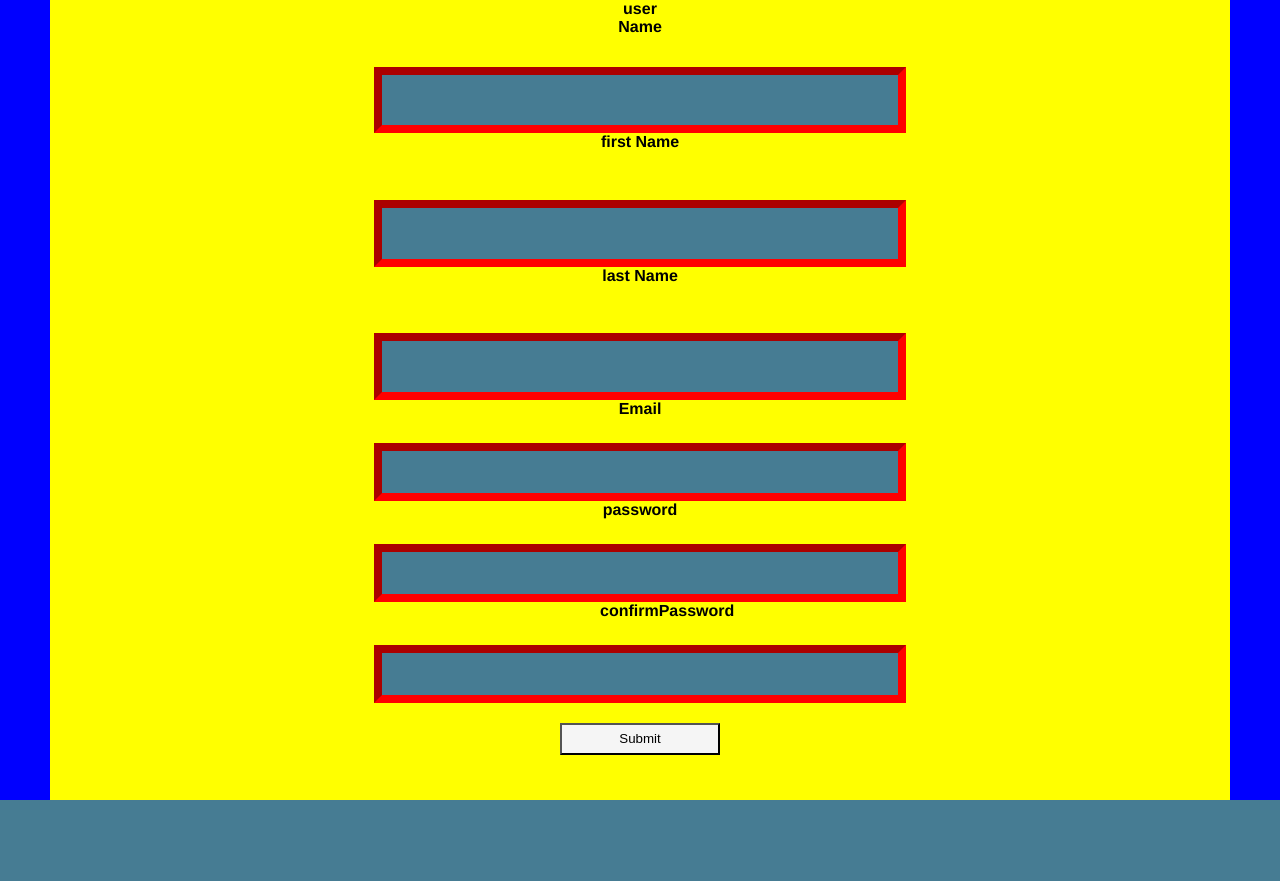
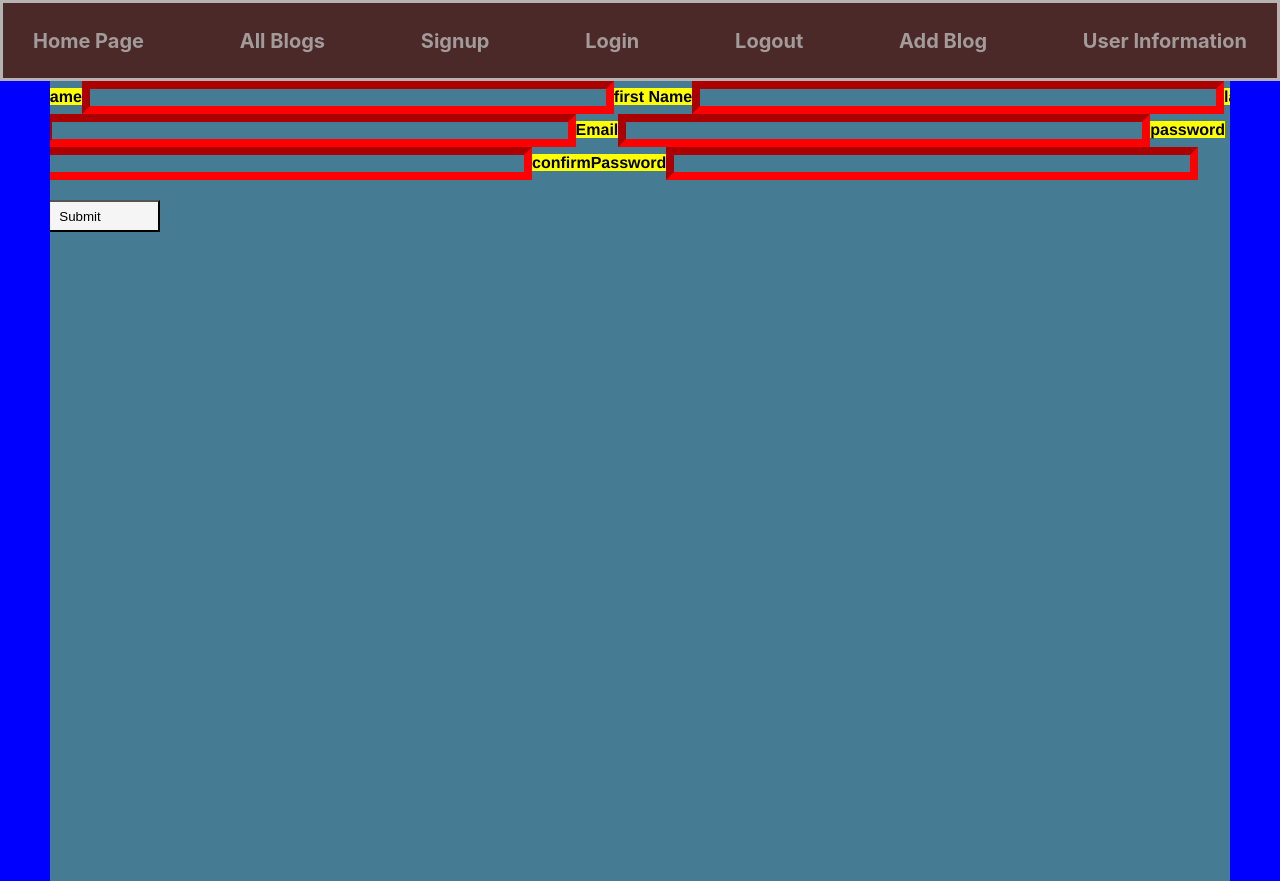
Before and after one commit to mayaheilpern/blog-app, a React (Create React App) app: page /signup in a window 1280 px wide. Before the commit the page ends 800 px from the top, so only its background shows below. Built offline with nearby package versions, Linux system fonts and the light colour scheme; no server answers.

Commit message:
Still working on Login

```diff
--- a/src/App.js
+++ b/src/App.js
@@ -3,6 +3,7 @@ import DisplayBlog from "./screens/DisplayBlog/DisplayBlog";
 import Login from "./screens/Login/Login";
 import Home from "./screens/Home/Home";
 import SignUpUser from "./screens/SignUpUser/SignUp";
+import Navbar from "./components/Navbar/Navbar";
 
 function App() {
   return (
--- a/src/screens/Login/Login.jsx
+++ b/src/screens/Login/Login.jsx
@@ -5,6 +5,7 @@ import './login.css'
 const Login = () => {
   return(
     <div>
+      <Layout>
       <form>
         <fieldset>
           <legend> Login</legend>
@@ -16,6 +17,7 @@ const Login = () => {
         </fieldset>
         <button type="submit">Login</button>
       </form>
+      </Layout>
     </div>
   )
 };
--- a/src/screens/SignUpUser/SignUp.jsx
+++ b/src/screens/SignUpUser/SignUp.jsx
@@ -2,6 +2,7 @@ import {createUser} from "../../services/apiConfig";
 import {useState} from "react";
 import "./signUpUser.css";
 import {useNavigate} from "react-router-dom";
+import Layout from "../../Layout/Layout";
 const default_User = {
   userName: "",
   firstName: "",
@@ -30,7 +31,7 @@ const SignUpUser = () => {
 
   return (
     <div>
-
+      <Layout>
       <form
         onSubmit={(e) => {
           handleSubmit(e);
@@ -90,6 +91,7 @@ const SignUpUser = () => {
         ></input>
         <button>Submit</button>
       </form>
+      </Layout>
     </div>
   );
 };
--- a/src/screens/SignUpUser/signUpUser.css
+++ b/src/screens/SignUpUser/signUpUser.css
@@ -1,9 +1,9 @@
-div {
+/* div {
   background-color: yellow;
   height: 100vh;
   width: 100vw;
   overflow-y: scroll;
-}
+} */
 .leftside {
   background-color: blue;
   position: absolute;
@@ -20,7 +20,7 @@ div {
   height: 100vh;
   z-index: 1;
 }
-form {
+/* form {
   background-color: yellow;
   display: grid;
   grid-template-rows: repeat(6, calc(100vh / 12));
@@ -29,7 +29,7 @@ form {
   overflow-y: scroll;
   position: relative;
   text-align: center;
-}
+} */
 
 label {
   text-align: center;
```
